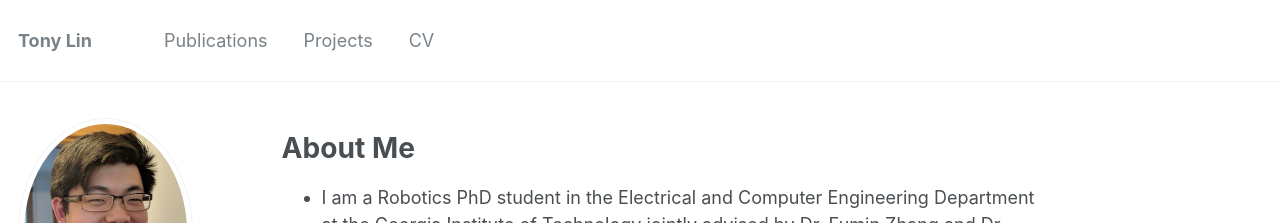
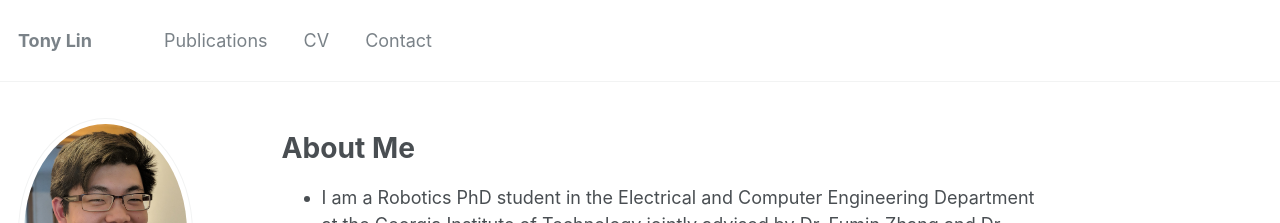
Before and after one commit to tony-x-lin/tony-x-lin.github.io, a Jekyll site: the page built from _pages/about.md, in a window 1280 px wide and 1169 px high. Shown: the top 223 px of the window. Built offline with Jekyll 4.4.1, drawn with Linux system fonts in a browser that asks for light colours.

Commit message:
Update navigation.yml

```diff
--- a/_data/navigation.yml
+++ b/_data/navigation.yml
@@ -3,8 +3,8 @@ main:
   - title: "Publications"
     url: /publications/
 
-  - title: "Projects"
-    url: /projects/
-
   - title: "CV"
     url: /files/txlin_CV.pdf
+
+  - title: "Contact"
+    url: /contact/
```
